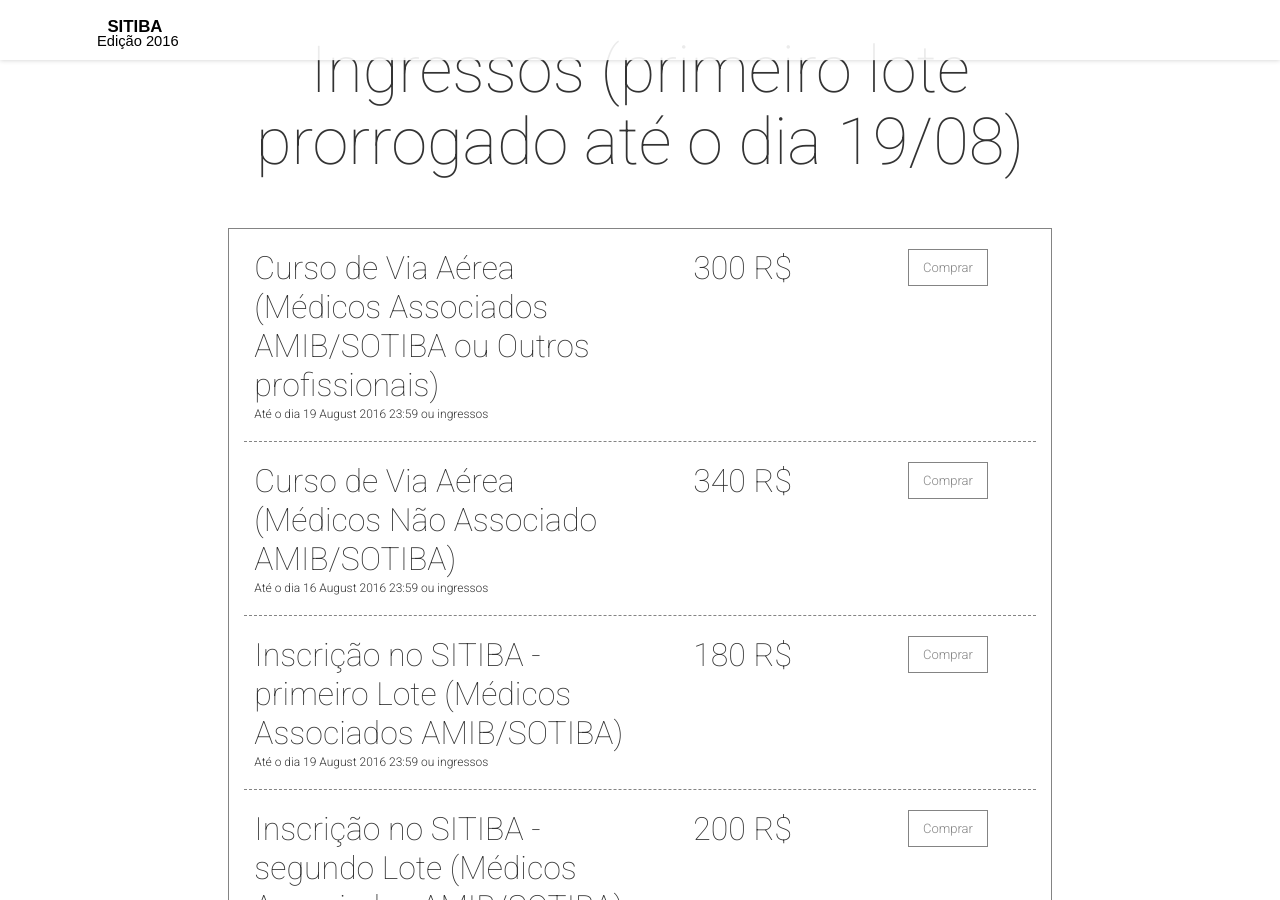
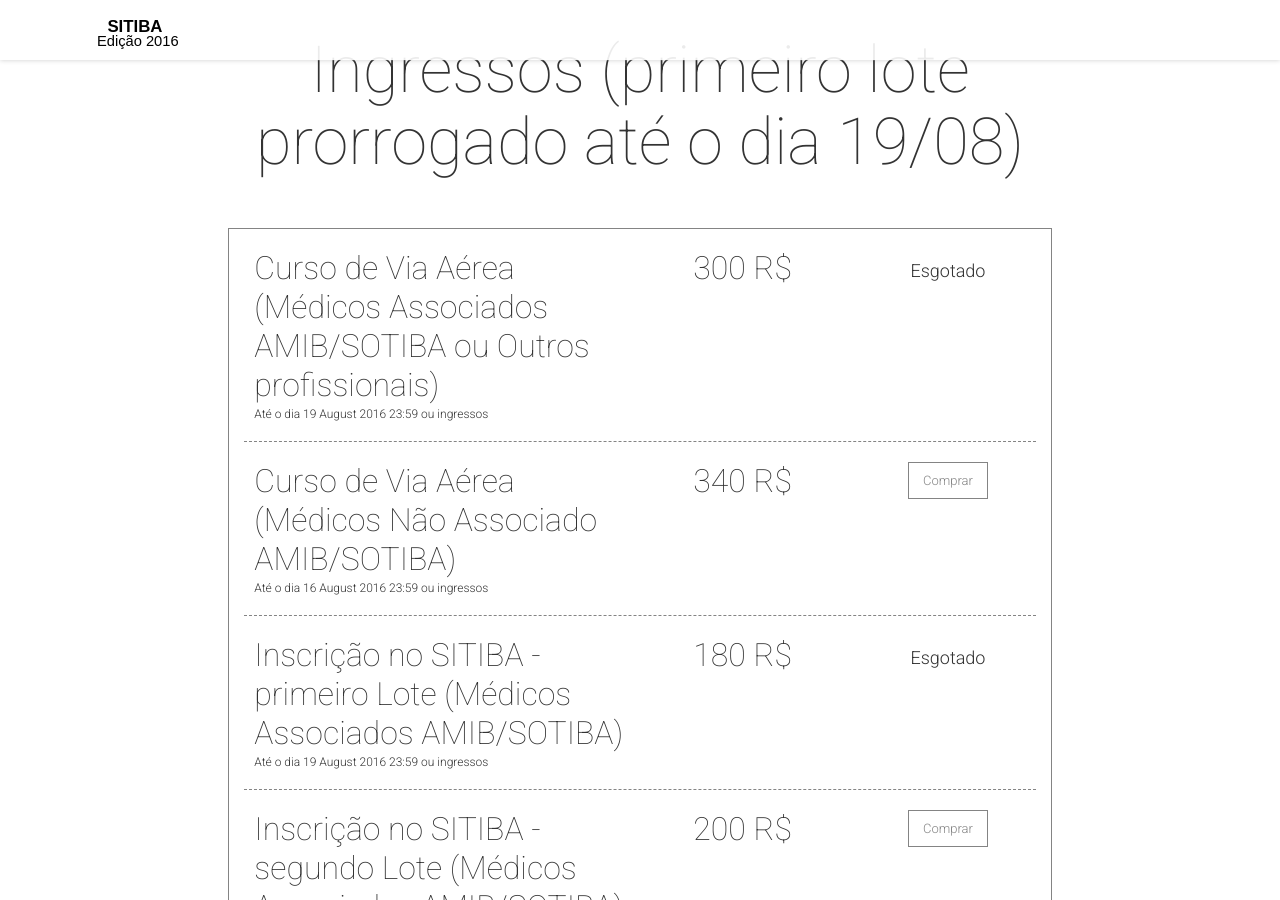
Before and after one commit to ricardotassio/ricardotassio.github.io, a Jekyll site: the page built from index.html, in a window 1280 px wide and 900 px high, scrolled down 11681 px. Built offline with Jekyll 4.4.1, drawn with Linux system fonts in a browser that asks for light colours; nearby versions of some CDN libraries; comment, search, counter and statistics services are not loaded; some of the changed text lies outside the part shown.

Commit message:
Segundo Lote

```diff
--- a/_config.yml
+++ b/_config.yml
@@ -146,6 +146,8 @@
   ticketContentList: ["Este valor permanecerá até o dia 19/08"]
   validFrom: "2016-07-28T10:00"
   validThrough: "2016-08-19T23:59"
+  soldOut: true
+  soldOutText: "Esgotado"
  -
   name: "Curso de Via Aérea (Médicos Não Associado AMIB/SOTIBA)"
   price: "340"
@@ -168,6 +170,8 @@
   ticketContentList: ["Este valor permanecerá até o dia 19/08"]
   validFrom: "2016-07-28T10:00"
   validThrough: "2016-08-19T23:59"
+  soldOut: true
+  soldOutText: "Esgotado"
  -
   name: "Inscrição no SITIBA - segundo Lote (Médicos Associados AMIB/SOTIBA)"
   price: "200"
@@ -190,6 +194,8 @@
   ticketContentList: ["Este valor permanecerá até o dia 19/08"]
   validFrom: "2016-07-28T10:00"
   validThrough: "2016-08-19T23:59"
+  soldOut: true
+  soldOutText: "Esgotado"
  -
   name: "Inscrição no SITIBA - segundo Lote (Médicos Não Associados AMIB/SOTIBA)"
   price: "220"
@@ -212,6 +218,8 @@
   ticketContentList: ["Este valor permanecerá até o dia 19/08"]
   validFrom: "2016-07-28T10:00"
   validThrough: "2016-08-19T23:59"
+  soldOut: true
+  soldOutText: "Esgotado"
  -
   name: "Inscrição no SITIBA - segundo Lote (Outros Profissionais Associado AMIB/SOTIBA)"
   price: "120"
@@ -234,6 +242,8 @@
   ticketContentList: ["Este valor permanecerá até o dia 19/08"]
   validFrom: "2016-07-28T10:00"
   validThrough: "2016-08-19T23:59"
+  soldOut: true
+  soldOutText: "Esgotado"
  -
   name: "Inscrição no SITIBA - segundo Lote (Outros Profissionais Não Associado AMIB/SOTIBA)"
   price: "140"
@@ -256,6 +266,8 @@
   ticketContentList: ["Este valor permanecerá até o dia 19/08"]
   validFrom: "2016-07-28T10:00"
   validThrough: "2016-08-19T23:59"
+  soldOut: true
+  soldOutText: "Esgotado"
  -
   name: "Inscrição no SITIBA - segundo Lote (Estudante e Téc. de Enfermagem)"
   price: "100"
```
Also changed, not shown: 1 other file.
